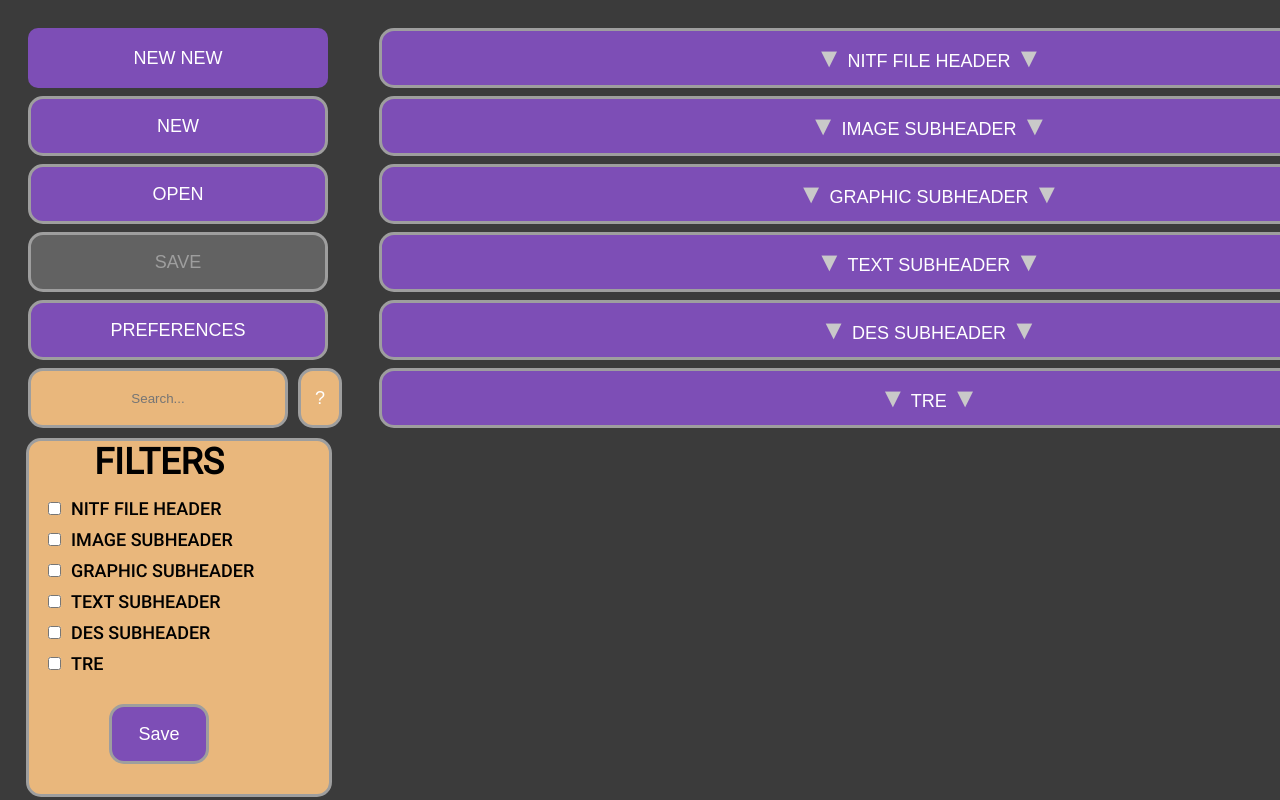
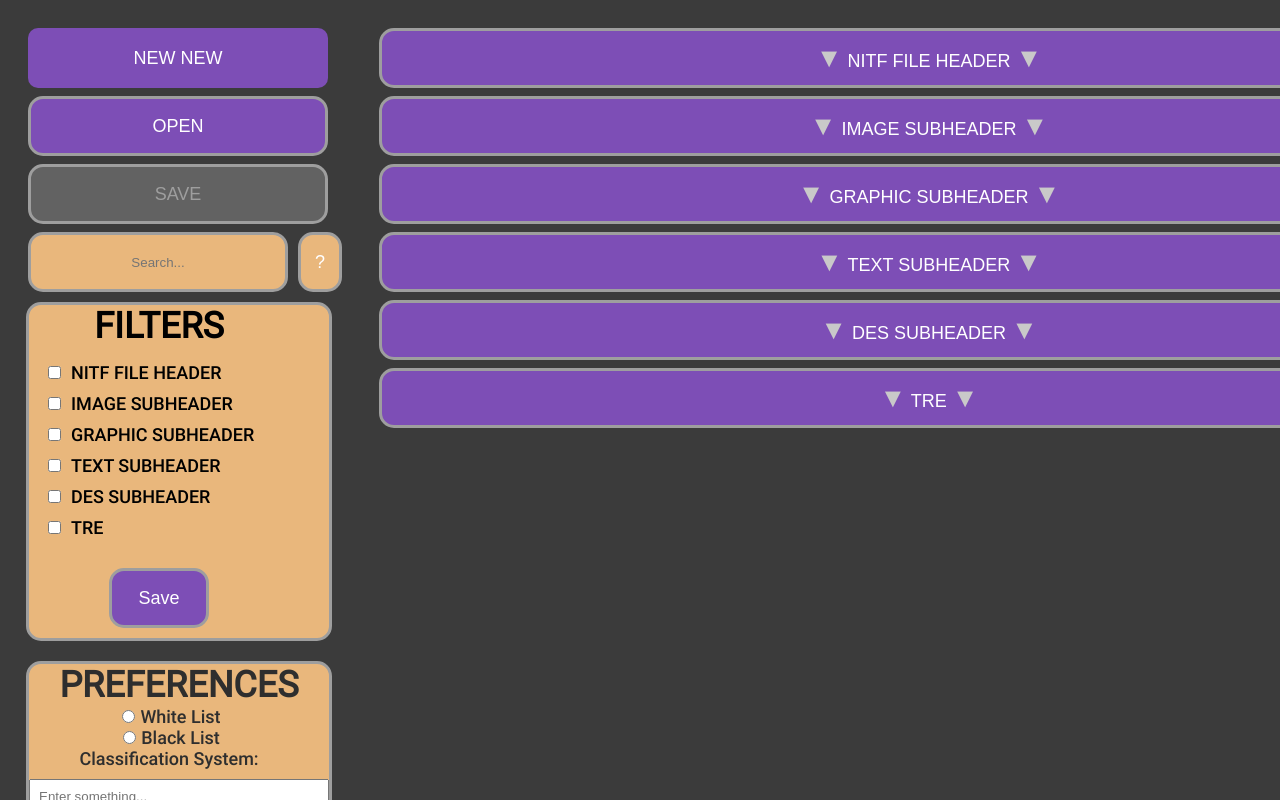
Before and after one commit to aramis-matos/RE-UI-Remake, a React (Vite) app: page / in a window 1280 px wide. Shown: the top 800 px of the page. Built offline with nearby package versions, Linux system fonts and the light colour scheme; the HTML template or start-up script is replaced by a standard one.

Commit message:
Removed New Button and Preferences Button

```diff
--- a/src/App.jsx
+++ b/src/App.jsx
@@ -211,9 +211,7 @@ const App = () => {
 
 
 
-          <button id="newRuleset" onClick={handleNew}>
-            NEW
-          </button>
+
           <button
             id="openRuleset"
             data-testid="openRuleset"
@@ -229,7 +227,6 @@ const App = () => {
          >
             SAVE
           </button>
-          <PreferencesModal onSave={applyPreferences} listType={listType} />
           <div className = "helpSearch">
             <SearchBar
               handleSearch={(value) => handleSearch(value)}
```
